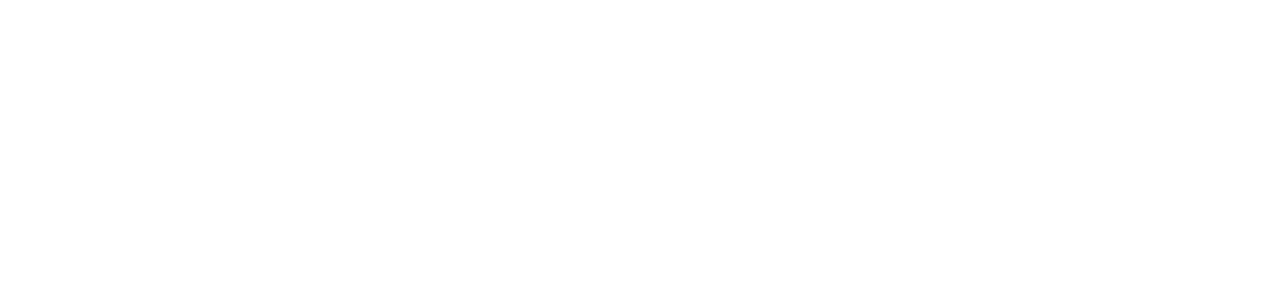
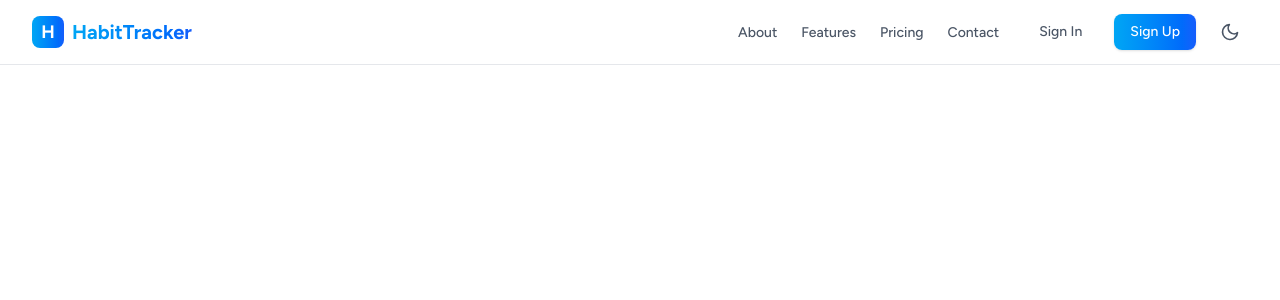
Before and after one commit to AntonKochurka/habit-tracker, a React (Vite) app in the folder frontend/: page / in a window 1280 px wide. Shown: the top 300 px of the page. Built offline with nearby package versions, Linux system fonts and the light colour scheme.

Commit message:
Add: signin and signup frontend routers.
Theme toggler, layout with outlet and base header

```diff
--- a/frontend/package.json
+++ b/frontend/package.json
@@ -11,13 +11,16 @@
   },
   "dependencies": {
     "@reduxjs/toolkit": "^2.8.2",
+    "@tailwindcss/vite": "^4.1.12",
     "@types/node": "^24.2.1",
     "axios": "^1.11.0",
     "react": "^19.1.1",
     "react-dom": "^19.1.1",
+    "react-icons": "^5.5.0",
     "react-redux": "^9.2.0",
     "react-router-dom": "^7.8.0",
-    "redux": "^5.0.1"
+    "redux": "^5.0.1",
+    "tailwindcss": "^4.1.12"
   },
   "devDependencies": {
     "@eslint/js": "^9.33.0",
--- a/frontend/src/index.css
+++ b/frontend/src/index.css
@@ -0,0 +1,30 @@
+@import url('https://fonts.googleapis.com/css2?family=Figtree:ital,wght@0,300..900;1,300..900&display=swap');
+
+@import "tailwindcss";
+
+@custom-variant dark (&:where(.dark, .dark *));
+
+@layer components {
+  .text-gradient {
+    @apply bg-gradient-to-r from-sky-500 to-blue-600 bg-clip-text text-transparent;
+    @apply dark:from-sky-400 dark:to-blue-500;
+  }
+
+  .btn-primary {
+    @apply rounded-lg bg-gradient-to-r from-sky-500 to-blue-600 px-4 py-2 text-sm font-medium text-white shadow-sm;
+    @apply hover:from-sky-600 hover:to-blue-700 transition-all duration-200;
+    @apply dark:from-sky-600 dark:to-blue-700 dark:hover:from-sky-700 dark:hover:to-blue-800;
+  }
+}
+
+* {
+  font-family: "Figtree", sans-serif;
+}
+
+html {
+  @apply transition-colors duration-800;
+}
+
+body {
+  @apply bg-white dark:bg-gray-900 text-gray-900 dark:text-gray-100;
+}
--- /dev/null
+++ b/frontend/src/shared/components/header/index.tsx
@@ -0,0 +1,59 @@
+import { Link } from "react-router-dom";
+import ThemeToggle from "./theme_toggle";
+
+export default function Header() {
+  const navItems = [
+    { title: "About", to: "/about" },
+    { title: "Features", to: "/features" },
+    { title: "Pricing", to: "/pricing" },
+    { title: "Contact", to: "/contact" },
+  ];
+
+  return (
+    <header className="bg-white dark:bg-gray-900 border-b border-gray-200 dark:border-gray-800 sticky top-0 z-50">
+      <div className="mx-auto flex h-16 max-w-screen-xl items-center gap-8 px-4 sm:px-6 lg:px-8">
+        <Link to="/" className="flex items-center gap-2">
+          <div className="bg-gradient-to-r from-sky-500 to-blue-600 dark:from-sky-600 dark:to-blue-700 w-8 h-8 rounded-lg flex items-center justify-center">
+            <span className="text-white font-bold text-lg">H</span>
+          </div>
+          <span className="text-xl font-bold text-gradient">
+            HabitTracker
+          </span>
+        </Link>
+
+        <div className="flex flex-1 items-center justify-end gap-6">
+          <nav className="hidden md:block">
+            <ul className="flex items-center gap-6">
+              {navItems.map((item, index) => (
+                <li key={index}>
+                  <Link
+                    to={item.to}
+                    className="text-gray-600  hover:text-sky-500 dark:text-gray-300 dark:hover:text-sky-400 transition-colors font-medium text-sm"
+                  >
+                    {item.title}
+                  </Link>
+                </li>
+              ))}
+            </ul>
+          </nav>
+
+          <div className="flex items-center gap-4">
+            <Link
+              to="/auth/signin"
+              className="rounded-lg px-4 py-2 text-sm font-medium text-gray-600 hover:bg-gray-100 dark:text-gray-300 dark:hover:bg-gray-800 transition-colors"
+            >
+              Sign In
+            </Link>
+            <Link
+              to="/auth/signup"
+              className="btn-primary"
+            >
+              Sign Up
+            </Link>
+            <ThemeToggle />
+          </div>
+        </div>
+      </div>
+    </header>
+  );
+}
--- /dev/null
+++ b/frontend/src/shared/components/header/theme_toggle.tsx
@@ -0,0 +1,34 @@
+import { useEffect, useState } from "react";
+import { FiSun, FiMoon } from "react-icons/fi";
+
+export default function ThemeToggle() {
+  const [darkMode, setDarkMode] = useState(() => {
+    if (typeof window !== 'undefined') {
+      const saved = localStorage.getItem('darkMode');
+      if (saved !== null) return JSON.parse(saved);
+      return window.matchMedia('(prefers-color-scheme: dark)').matches;
+    }
+    return false;
+  });
+
+  useEffect(() => {
+    if (darkMode) {
+      document.documentElement.classList.add('dark');
+    } else {
+      document.documentElement.classList.remove('dark');
+    }
+    localStorage.setItem('darkMode', JSON.stringify(darkMode));
+  }, [darkMode]);
+
+  const toggleTheme = () => setDarkMode(!darkMode);
+
+  return (
+    <button
+      onClick={toggleTheme}
+      className="p-2 rounded-full text-gray-600 hover:bg-gray-100 dark:text-gray-300 dark:hover:bg-gray-800 transition-colors"
+      aria-label={`Switch to ${darkMode ? 'light' : 'dark'} mode`}
+    >
+      {darkMode ? <FiSun size={20} /> : <FiMoon size={20} />}
+    </button>
+  );
+}
--- /dev/null
+++ b/frontend/src/shared/components/layout/index.tsx
@@ -0,0 +1,11 @@
+import { Outlet } from "react-router-dom";
+import Header from "../header";
+
+export default function Layout() {
+    return (
+        <div>
+            <Header />
+            <Outlet />
+        </div>
+    )
+}
--- a/frontend/vite.config.ts
+++ b/frontend/vite.config.ts
@@ -1,10 +1,14 @@
 import { defineConfig } from 'vite'
 import react from '@vitejs/plugin-react-swc'
 import path from 'path'
+import tailwindcss from '@tailwindcss/vite'
 
 // https://vite.dev/config/
 export default defineConfig({
-  plugins: [react()],
+  plugins: [
+      tailwindcss(),
+      react()
+  ],
 
   root: __dirname,
   envDir: path.resolve(__dirname, ".."),
```
Also changed, not shown: frontend/src/shared/router.tsx (+9 -3 lines), 1 other file (tests, documents, lock files or other folders).
